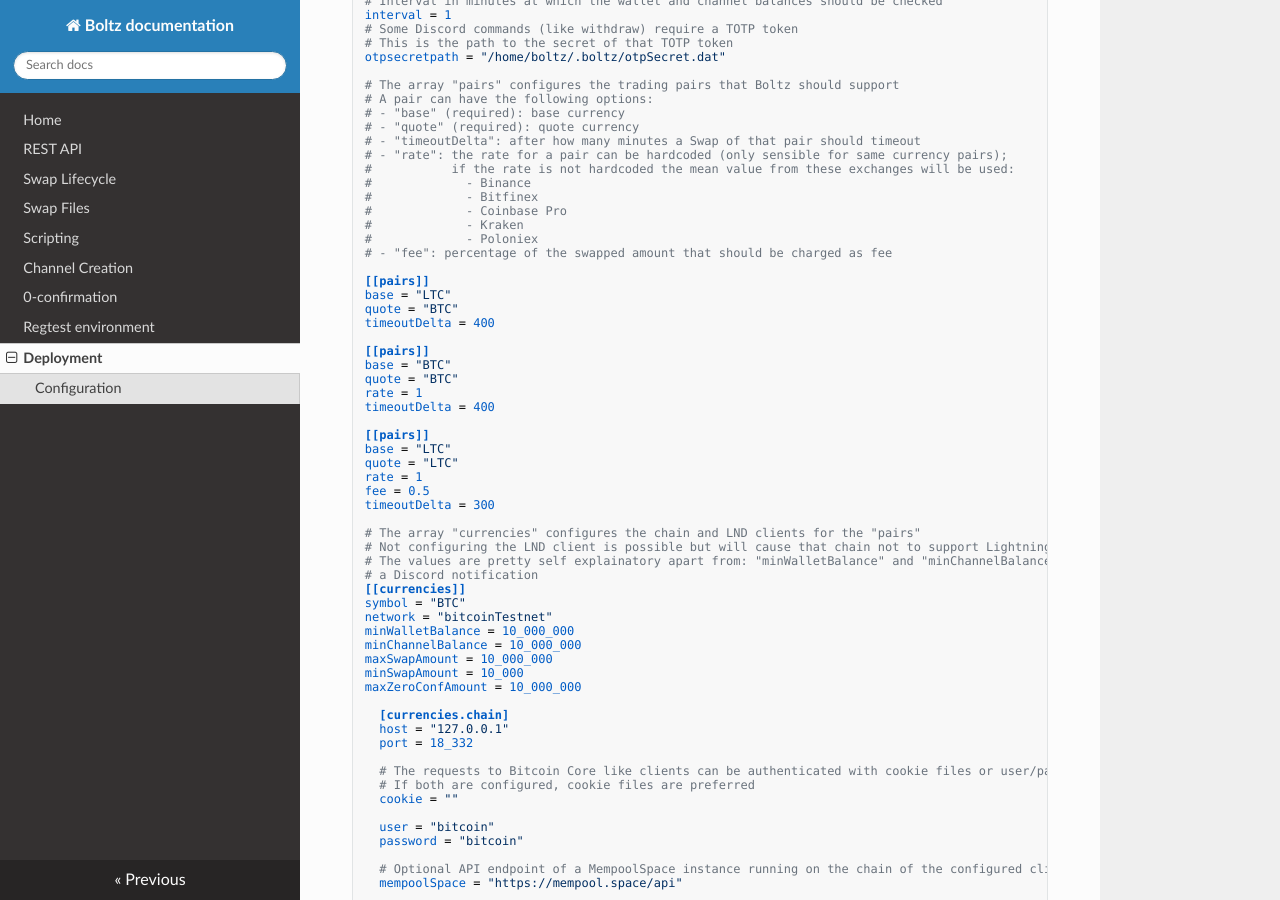
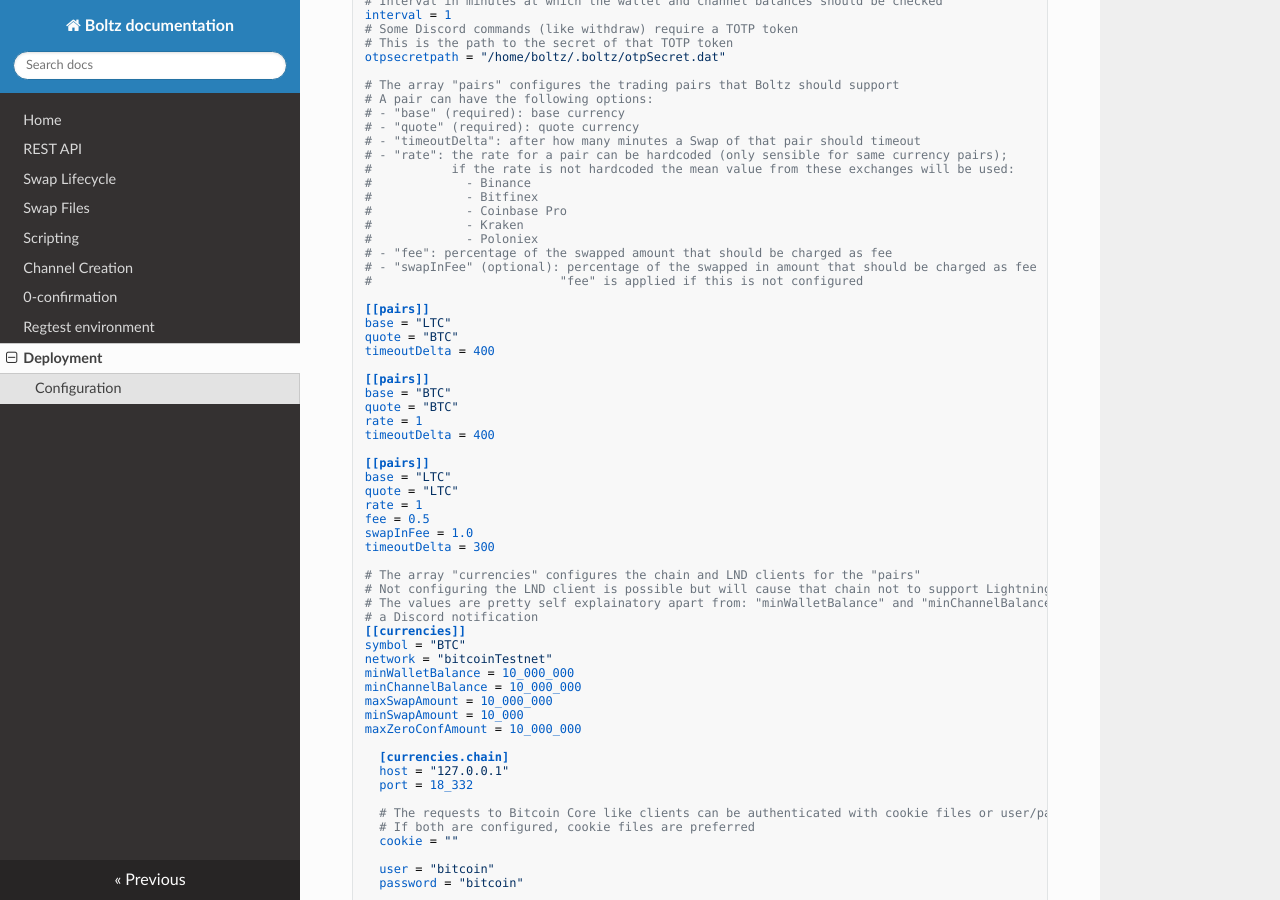
Before and after one commit to BoltzExchange/boltz-backend, an MkDocs documentation site: the page built from docs/deployment.md, in a window 1280 px wide and 900 px high, scrolled down 1506 px. Built offline with MkDocs 1.6.1, drawn with Linux system fonts in a browser that asks for light colours; nearby versions of some CDN libraries.

Commit message:
Add documentation

```diff
--- a/docs/deployment.md
+++ b/docs/deployment.md
@@ -92,6 +92,8 @@ otpsecretpath = "/home/boltz/.boltz/otpSecret.dat"
 #             - Kraken
 #             - Poloniex
 # - "fee": percentage of the swapped amount that should be charged as fee
+# - "swapInFee" (optional): percentage of the swapped in amount that should be charged as fee
+#                          "fee" is applied if this is not configured
 
 [[pairs]]
 base = "LTC"
@@ -109,6 +111,7 @@ base = "LTC"
 quote = "LTC"
 rate = 1
 fee = 0.5
+swapInFee = 1.0
 timeoutDelta = 300
 
 # The array "currencies" configures the chain and LND clients for the "pairs"
```
Also changed, not shown: docs/index.md (+1 -1 lines).
